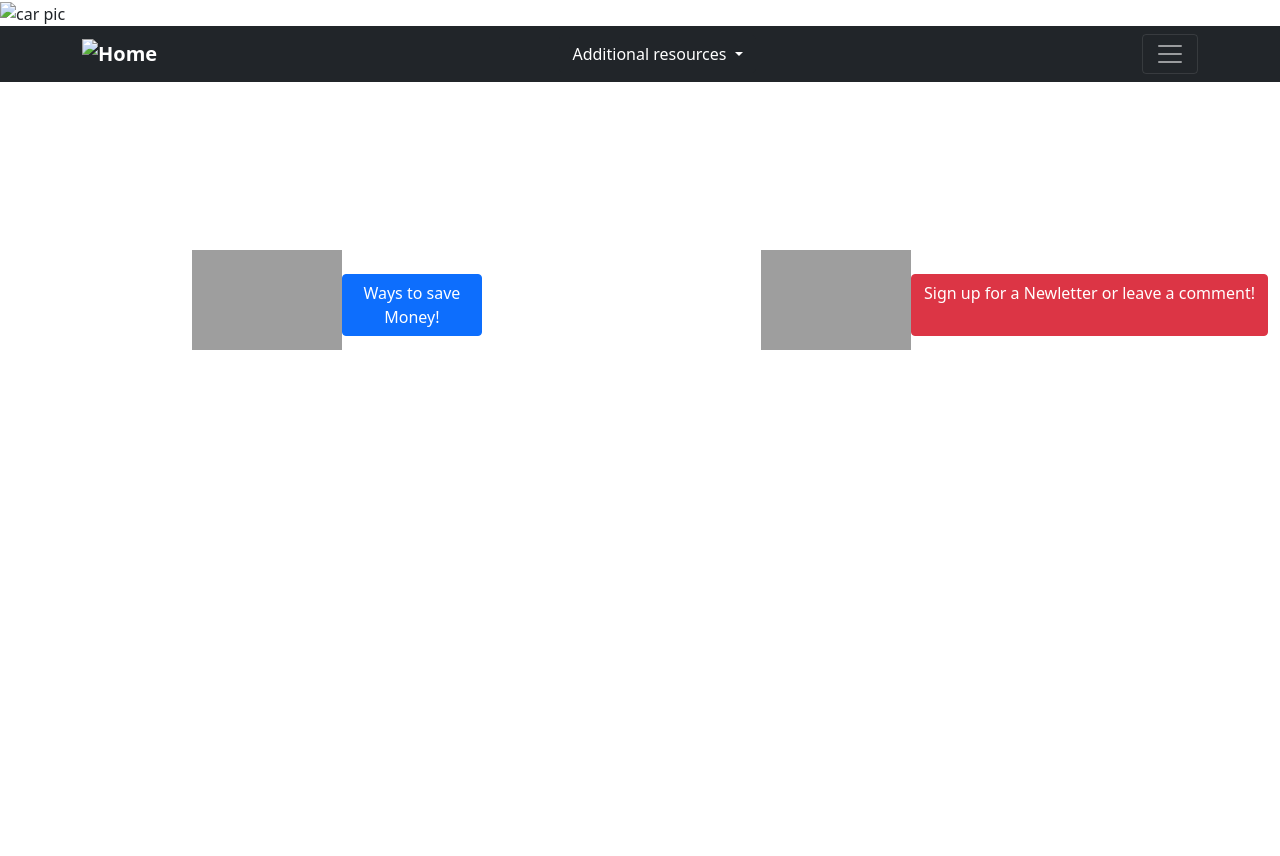
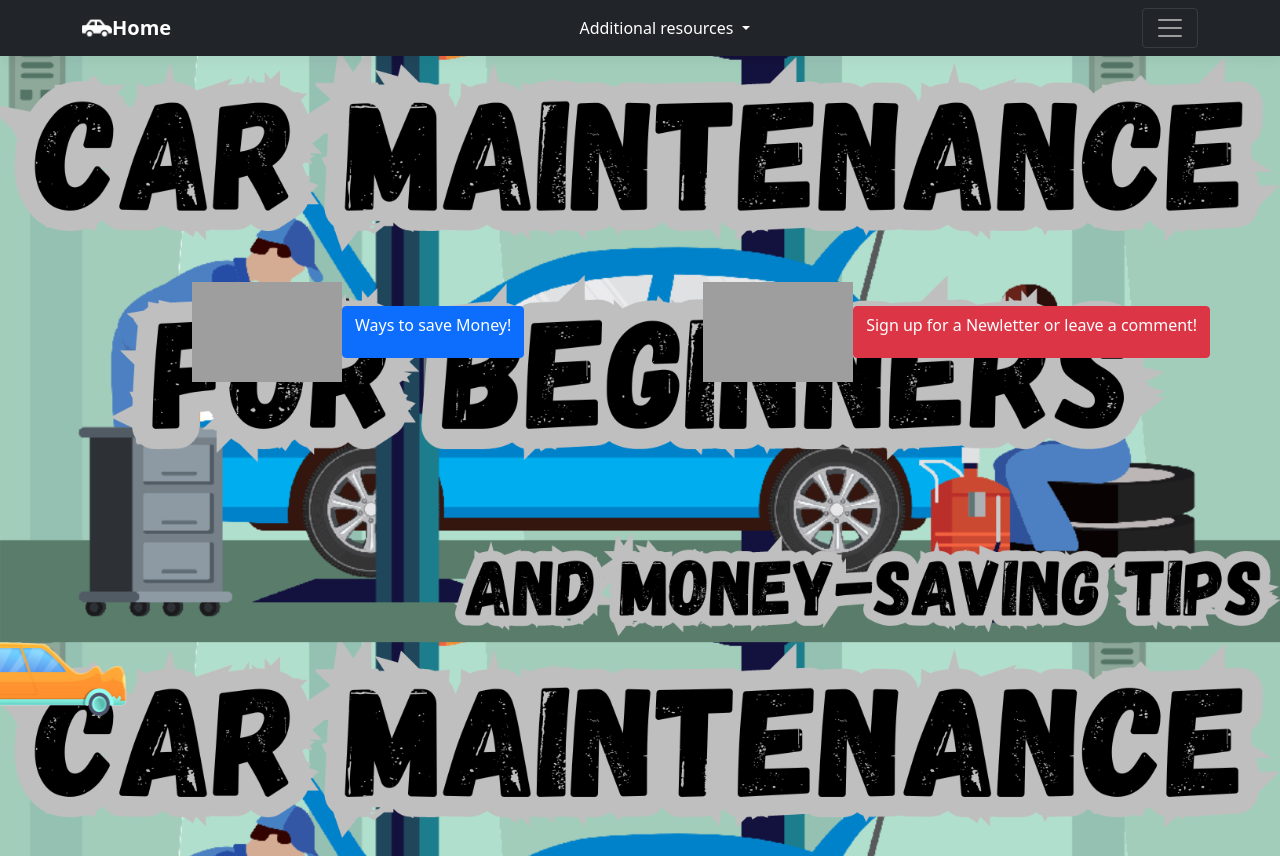
Before and after one commit to ekrispy/SBA-307, a plain HTML site: page pages/index.html in a window 1280 px wide. Shown: the top 856 px of the page. Drawn offline with nearby package versions, Linux system fonts and the light colour scheme; the site is published under a folder, as on GitHub Pages, so addresses that start at the root find nothing; grey boxes are pictures that could not be loaded.

Commit message:
links are now correct, was looking in live server which was a mistake

```diff
--- a/pages/index.html
+++ b/pages/index.html
@@ -6,11 +6,11 @@
     <meta name="viewport" content="width=device-width, initial-scale=1.0" />
     <title>Homepage</title>
     <link href="https://cdn.jsdelivr.net/npm/bootstrap@5.1.3/dist/css/bootstrap.min.css" rel="stylesheet" integrity="sha384-1BmE4kWBq78iYhFldvKuhfTAU6auU8tT94WrHftjDbrCEXSU1oBoqyl2QvZ6jIW3" crossorigin="anonymous">
-    <link rel="stylesheet" href="/styles/index.css">
+    <link rel="stylesheet" href="../styles/index.css">
     <style>
         .jumbotron {
 
-            background-image: url(/images/CAR\ MAINTENANCE\ FOR\ BEGINNERS\ AND\ MONEY-SAVING\ TIPS.png);
+            background-image: url(../images/CAR\ MAINTENANCE\ FOR\ BEGINNERS\ AND\ MONEY-SAVING\ TIPS.png);
             background-size: 100%;
             background-repeat: none;
             height: 100vh;
@@ -24,7 +24,7 @@
   <body>
 
     <div class="car">
-      <img src="/images/traced-car pic.png" alt="car pic">
+      <img src="../images/traced-car pic.png" alt="car pic">
     </div>
 
 
@@ -51,8 +51,8 @@
       </div>
       <div class="navbar navbar-dark bg-dark box-shadow">
         <div class="container d-flex justify-content-between">
-          <a href="/pages/index.html" class="navbar-brand d-flex align-items-center">
-            <img src="/images/car-512.png"  height="30" viewBox="0 0 24 24" fill="none" stroke="currentColor" stroke-width="2" stroke-linecap="round" stroke-linejoin="round" class="mr-2">
+          <a href="../pages/index.html" class="navbar-brand d-flex align-items-center">
+            <img src="../images/car-512.png"  height="30" viewBox="0 0 24 24" fill="none" stroke="currentColor" stroke-width="2" stroke-linecap="round" stroke-linejoin="round" class="mr-2">
               <path d="M23 19a2 2 0 0 1-2 2H3a2 2 0 0 1-2-2V8a2 2 0 0 1 2-2h4l2-3h6l2 3h4a2 2 0 0 1 2 2z">
               </path><circle cx="12" cy="13" r="4"></circle><strong>Home</strong></a>
           <div class="dropdown">
@@ -82,9 +82,9 @@
 
         </div>
             <div class="links d-flex justify-content-evenly" style="width: 100%; top: 20%; position: relative;; max-width: auto; padding-left: 15%;" >
-              <iframe src="https://giphy.com/embed/pHJjphVnEqqD5sWewR"  height="100" width="150" class="giphy-embed" allowFullScreen></iframe><p><a href="https://giphy.com/gifs/Emily-Melier-here-ek-melier-pHJjphVnEqqD5sWewR"></a></p> <a href=".//index2.html" class="btn btn-primary my-4">Ways to save Money!</a>
+              <iframe src="https://giphy.com/embed/pHJjphVnEqqD5sWewR"  height="100" width="150" class="giphy-embed" allowFullScreen></iframe><p><a href="https://giphy.com/gifs/Emily-Melier-here-ek-melier-pHJjphVnEqqD5sWewR"></a></p> <a href="../pages/index2.html" class="btn btn-primary my-4">Ways to save Money!</a>
               <div class=" container d-inline-flex justify-content-end">
-              <iframe src="https://giphy.com/embed/pHJjphVnEqqD5sWewR"  height="100" width="150" frameBorder="0" class="giphy-embed" allowFullScreen></iframe><p><a href="https://giphy.com/gifs/Emily-Melier-here-ek-melier-pHJjphVnEqqD5sWewR"></a></p><a href=".//index3.html" class="btn btn-danger my-4">Sign up for a Newletter or leave a comment!</a></div>
+              <iframe src="https://giphy.com/embed/pHJjphVnEqqD5sWewR"  height="100" width="150" frameBorder="0" class="giphy-embed" allowFullScreen></iframe><p><a href="https://giphy.com/gifs/Emily-Melier-here-ek-melier-pHJjphVnEqqD5sWewR"></a></p><a href="../pages/index3.html" class="btn btn-danger my-4">Sign up for a Newletter or leave a comment!</a></div>
             </div>
       </section>
 
```
Also changed, not shown: pages/index2.html (+5 -5 lines), pages/index3.html (+3 -3 lines).
